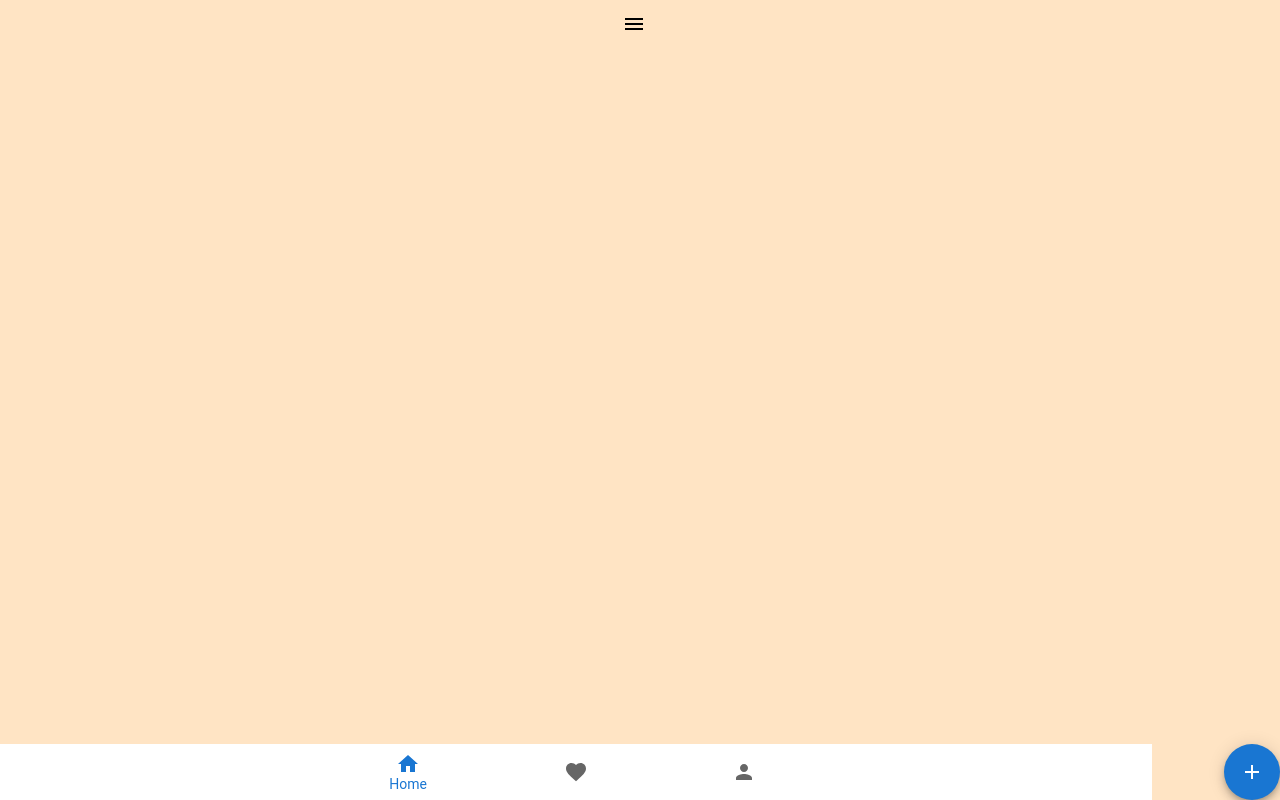
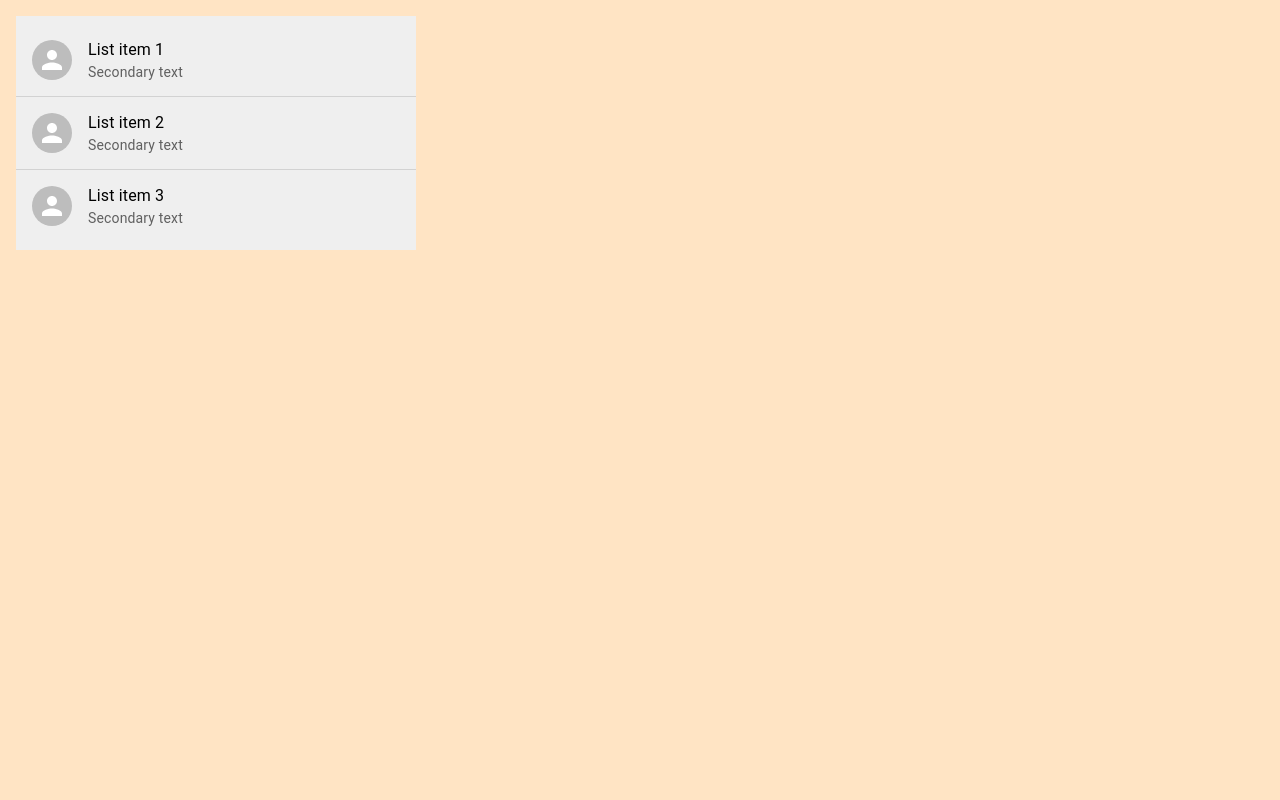
Before and after one commit to grgkimari/material-ui-learn, a React (Create React App) app: page / in a window 1280 px wide. Built offline with nearby package versions, Linux system fonts and the light colour scheme.

Commit message:
Avatar, badge and List

```diff
--- a/src/App.tsx
+++ b/src/App.tsx
@@ -1,13 +1,17 @@
+import { Box } from '@mui/material';
 import React from 'react';
 import './App.css';
 import BreadCrumbComponent from './Components/BreadCrumbComponent';
 import MuiAccordion from './Components/MuiAccordion';
+import MuiAvatar from './Components/MuiAvatar';
+import MuiBadge from './Components/MuiBadge';
 import MuiBottomNavigation from './Components/MuiBottomNavigation';
 import MuiButton from './Components/MuiButton';
 import MuiCard from './Components/MuiCard';
 import MuiCheckbox from './Components/MuiCheckbox';
 import MuiDrawer from './Components/MuiDrawer';
 import MuiLayout from './Components/MuiLayout';
+import MuiList from './Components/MuiList';
 import MuiNavbar from './Components/MuiNavbar';
 import MuiRadioButton from './Components/MuiRadioButton';
 import MuiRating from './Components/MuiRating';
@@ -21,9 +25,14 @@ function App() {
   return (
     <div className="App">
 {/* <BreadCrumbComponent /> */}
-<MuiDrawer />
+{/* <MuiDrawer />
+<MuiAvatar />
+<Box width="250px">
+  <MuiBadge />
+</Box>
 <MuiSpeedDial />
-<MuiBottomNavigation />
+<MuiBottomNavigation /> */}
+<MuiList />
     </div>
   );
 }
--- /dev/null
+++ b/src/Components/MuiAvatar.tsx
@@ -0,0 +1,31 @@
+import { Avatar, AvatarGroup } from "@mui/material"
+import { Stack } from "@mui/system"
+
+const MuiAvatar = () => {
+
+    return(
+        <Stack spacing={4}>
+            <Stack direction={"row"} spacing={1}>
+                <AvatarGroup max={3}>
+                <Avatar sx={{
+                    backgroundColor : "primary.light"
+                }}>BW</Avatar>
+                <Avatar sx={{
+                    backgroundColor : "success.light"
+                }}>CK</Avatar>
+
+                <Avatar sx={{
+                    backgroundColor : "primary.light"
+                }} src="https://randomuser.me/api/potraits/women/79.jpg" alt="Jane Doe"/>
+                <Avatar sx={{
+                    backgroundColor : "success.light"
+                }} src="https://randomuser.me/api/potraits/men/51.jpg" alt="John Doe"/>
+                </AvatarGroup>
+            </Stack>
+        </Stack>
+    )
+
+
+}
+
+export default MuiAvatar
--- /dev/null
+++ b/src/Components/MuiBadge.tsx
@@ -0,0 +1,18 @@
+import { Mail } from "@mui/icons-material"
+import { Badge } from "@mui/material"
+import { Stack } from "@mui/system"
+
+const MuiBadge = () => {
+    return(
+        <Stack spacing={2} direction="row">
+            <Badge badgeContent={100} color="error">
+                <Mail />
+            </Badge>
+            <Badge variant="dot" color="success">
+                <Mail />
+            </Badge>
+        </Stack>
+    )
+}
+
+export default MuiBadge
--- /dev/null
+++ b/src/Components/MuiList.tsx
@@ -0,0 +1,51 @@
+import { Mail } from "@mui/icons-material";
+import {
+  Avatar,
+  Box,
+  Divider,
+  List,
+  ListItem,
+  ListItemAvatar,
+  ListItemButton,
+  ListItemIcon,
+  ListItemText,
+} from "@mui/material";
+
+const MuiList = () => {
+  return (
+    <Box
+      width={"400px"}
+      sx={{
+        bgcolor: "#efefef",
+        margin: "1rem",
+      }}
+    >
+      <List>
+        <ListItem disablePadding>
+          <ListItemButton>
+            <ListItemAvatar>
+              <Avatar></Avatar>
+            </ListItemAvatar>
+            <ListItemText primary="List item 1" secondary="Secondary text" />
+          </ListItemButton>
+        </ListItem>
+        <Divider />
+        <ListItem>
+          <ListItemAvatar>
+            <Avatar></Avatar>
+          </ListItemAvatar>
+          <ListItemText primary="List item 2" secondary="Secondary text" />
+        </ListItem>
+        <Divider />
+        <ListItem>
+          <ListItemAvatar>
+            <Avatar></Avatar>
+          </ListItemAvatar>
+          <ListItemText primary="List item 3" secondary="Secondary text" />
+        </ListItem>
+      </List>
+    </Box>
+  );
+};
+
+export default MuiList;
```
